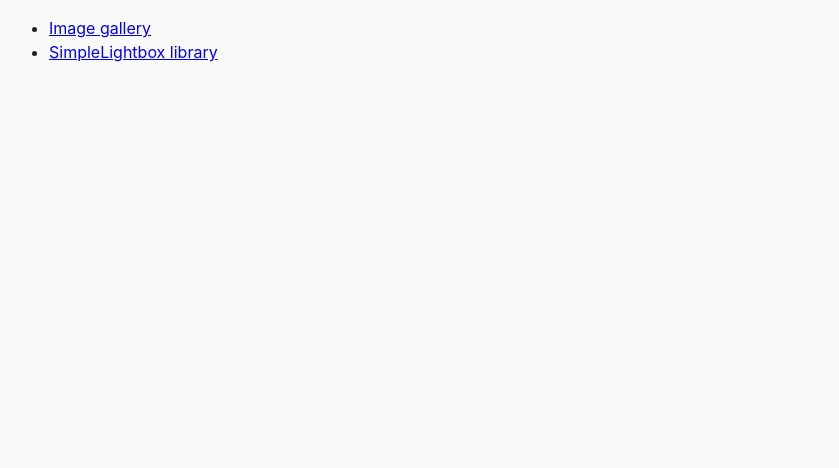
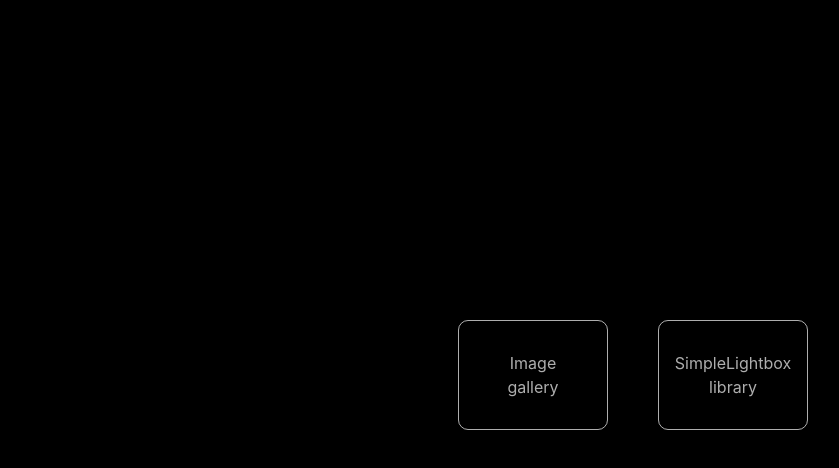
Before and after one commit to Anastasiia-Svechnikova/goit-js-hw-07, a plain HTML site: page index.html in a window 1280 px wide. Shown: the whole page, without its empty margins (7-846 px from the left). Drawn offline with Linux system fonts and the light colour scheme.

Commit message:
customization

```diff
--- a/css/common.css
+++ b/css/common.css
@@ -8,11 +8,43 @@ body {
     Ubuntu, Cantarell, 'Open Sans', 'Helvetica Neue', sans-serif;
   -webkit-font-smoothing: antialiased;
   -moz-osx-font-smoothing: grayscale;
-  background-color: #fafafa;
-  color: #212121;
+
+    background-color: black;
+    color: rgba(245, 245, 245, 0.711);
+
   line-height: 1.5;
 }
+a{
+  color: inherit;
 
+}
+.list{
+  width: 350px;
+  margin-top: 40vh;
+  margin-left: auto;
+  margin-right: auto;
+  list-style: none;
+  display: flex;
+  padding: 0;
+gap: 50px;
+}
+
+.list__link {
+text-decoration: none;
+text-align: center;
+width: 150px;
+display: flex;
+justify-content: center;
+align-items: center;
+padding: 30px;
+border: 1px solid rgba(245, 245, 245, 0.711);
+border-radius: 10px;
+transition: transform 300ms cubic-bezier(0.4, 0, 0.2, 1);
+}
+.list__link:hover{
+  transform:scale(1.2);
+
+}
 input {
   padding: 8px;
   font: inherit;
--- a/css/styles.css
+++ b/css/styles.css
@@ -2,6 +2,7 @@
   --timing-function: cubic-bezier(0.4, 0, 0.2, 1);
   --animation-duration: 250ms;
 }
+
 
 .gallery {
   display: grid;
--- a/index.html
+++ b/index.html
@@ -8,9 +8,9 @@
 		<link rel="stylesheet" href="css/common.css" />
 	</head>
 	<body>
-    <ul>
-      <li><a href="01-gallery.html">Image gallery</a></li>
-      <li><a href="02-lightbox.html">SimpleLightbox library</a></li>
+		<ul class="list">
+			<li class="list__item"><a class="list__link" href="01-gallery.html">Image gallery</a></li>
+			<li class="list__item"><a class="list__link" href="02-lightbox.html">SimpleLightbox library</a></li>
 		</ul>
 	</body>
 </html>
```
Lines whose indentation alone changed are shown as unchanged.
